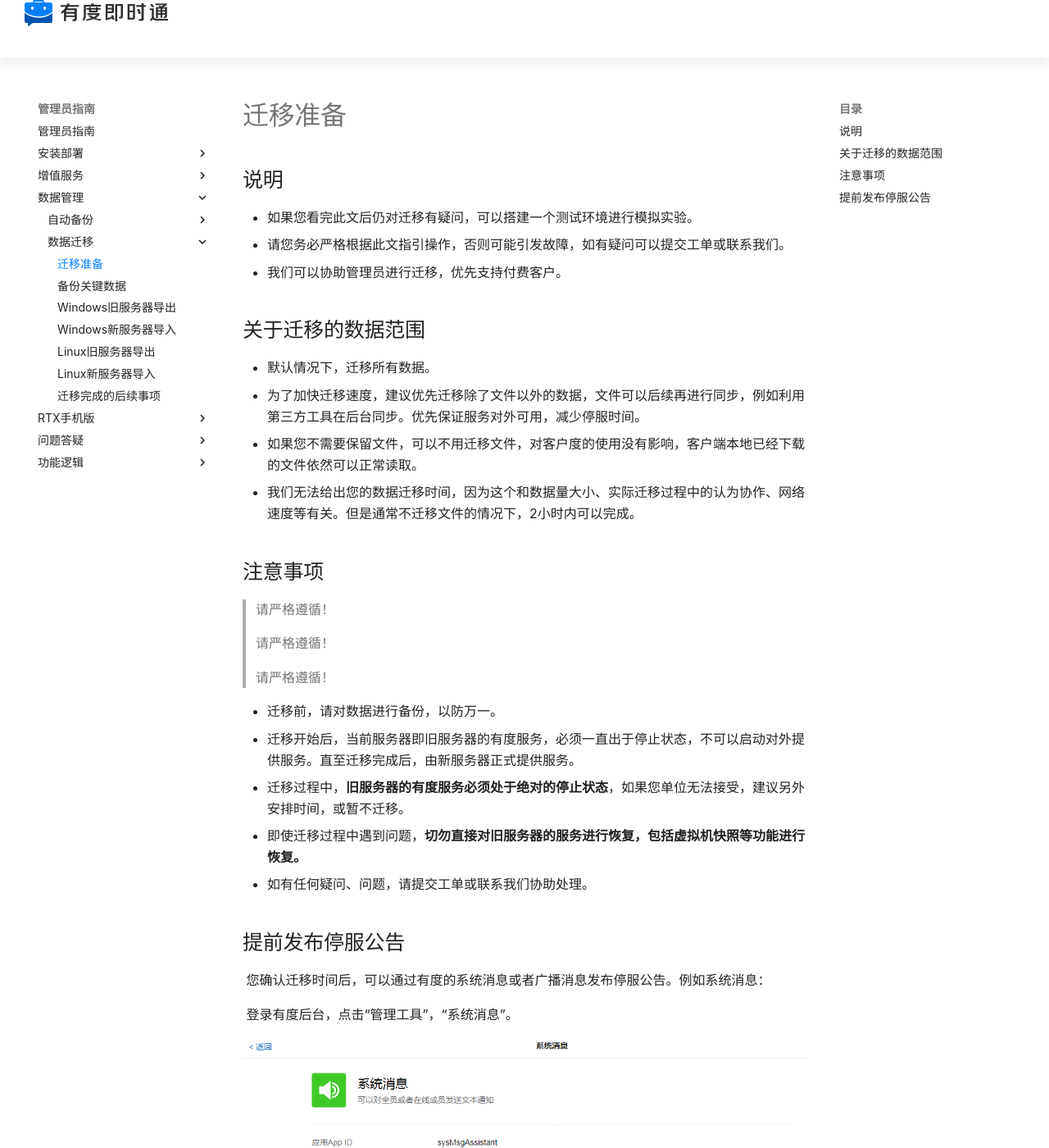
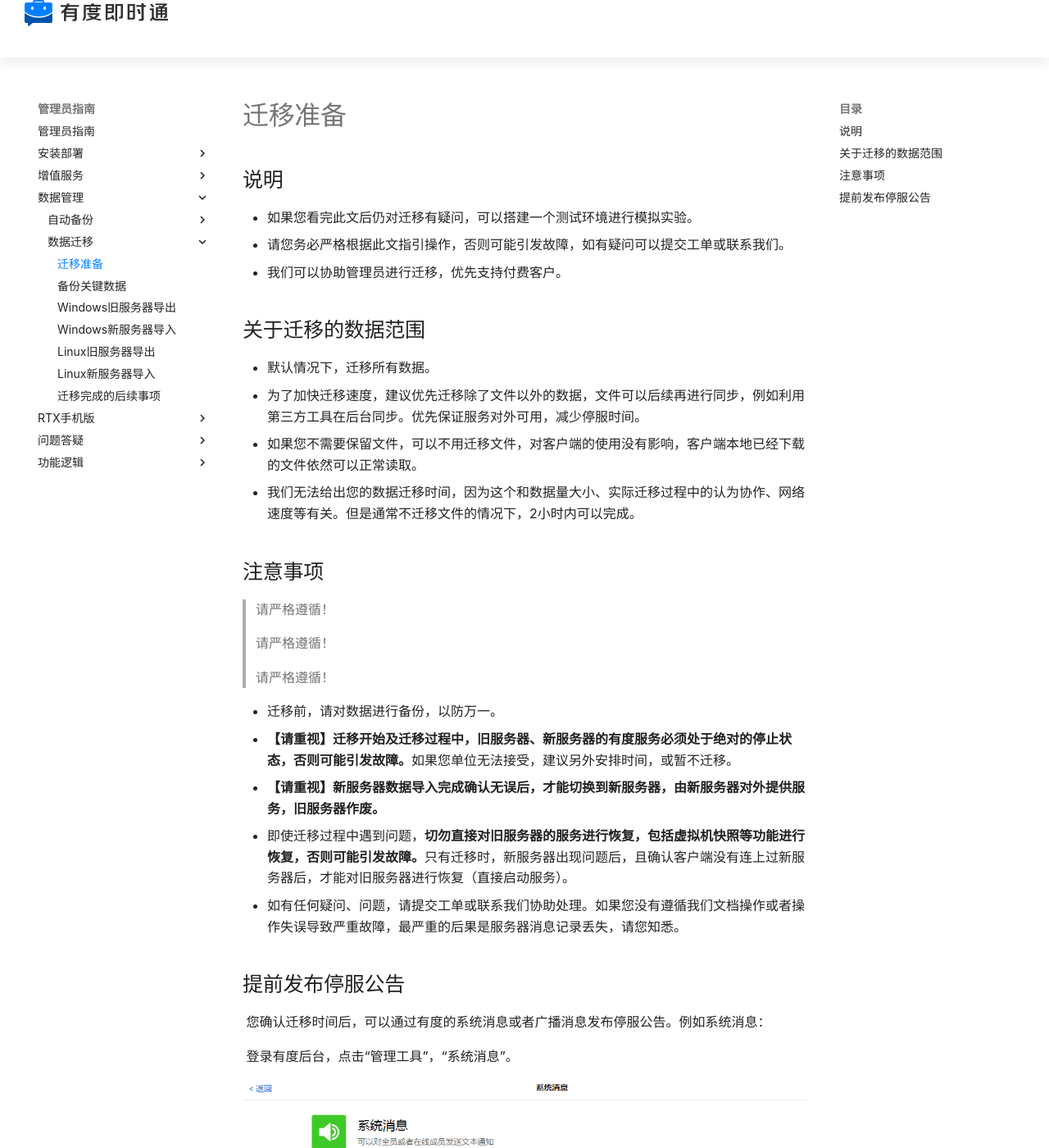
Before and after one commit to youduim/youdu-doc, an MkDocs documentation site: the page built from docs/admin/f01_00004.md, in a window 1280 px wide and 1400 px high. Shown: the whole window at 82% size. Built offline with MkDocs 1.6.1 and Material for MkDocs 9.7.7, drawn with Linux system fonts in a browser that asks for light colours; comment, search, counter and statistics services are not loaded.

Commit message:
修改部分文字

```diff
--- a/docs/admin/f01_00004.md
+++ b/docs/admin/f01_00004.md
@@ -14,7 +14,7 @@ keywords: 有度服务端，服务器迁移，服务端迁移，Windows，Linux,
 
 - 默认情况下，迁移所有数据。
 - 为了加快迁移速度，建议优先迁移除了文件以外的数据，文件可以后续再进行同步，例如利用第三方工具在后台同步。优先保证服务对外可用，减少停服时间。
-- 如果您不需要保留文件，可以不用迁移文件，对客户度的使用没有影响，客户端本地已经下载的文件依然可以正常读取。
+- 如果您不需要保留文件，可以不用迁移文件，对客户端的使用没有影响，客户端本地已经下载的文件依然可以正常读取。
 - 我们无法给出您的数据迁移时间，因为这个和数据量大小、实际迁移过程中的认为协作、网络速度等有关。但是通常不迁移文件的情况下，2小时内可以完成。
 
 ## 注意事项
@@ -26,10 +26,10 @@ keywords: 有度服务端，服务器迁移，服务端迁移，Windows，Linux,
 > 请严格遵循！
 
 - 迁移前，请对数据进行备份，以防万一。
-- 迁移开始后，当前服务器即旧服务器的有度服务，必须一直出于停止状态，不可以启动对外提供服务。直至迁移完成后，由新服务器正式提供服务。
-- 迁移过程中，**旧服务器的有度服务必须处于绝对的停止状态**，如果您单位无法接受，建议另外安排时间，或暂不迁移。
-- 即使迁移过程中遇到问题，**切勿直接对旧服务器的服务进行恢复，包括虚拟机快照等功能进行恢复。**
-- 如有任何疑问、问题，请提交工单或联系我们协助处理。
+- **【请重视】迁移开始及迁移过程中，旧服务器、新服务器的有度服务必须处于绝对的停止状态，否则可能引发故障。**如果您单位无法接受，建议另外安排时间，或暂不迁移。
+- **【请重视】新服务器数据导入完成确认无误后，才能切换到新服务器，由新服务器对外提供服务，旧服务器作废。**
+- 即使迁移过程中遇到问题，**切勿直接对旧服务器的服务进行恢复，包括虚拟机快照等功能进行恢复，否则可能引发故障。**只有迁移时，新服务器出现问题后，且确认客户端没有连上过新服务器后，才能对旧服务器进行恢复（直接启动服务）。
+- 如有任何疑问、问题，请提交工单或联系我们协助处理。如果您没有遵循我们文档操作或者操作失误导致严重故障，最严重的后果是服务器消息记录丢失，请您知悉。
 
 ## 提前发布停服公告
 
```
Also changed, not shown: docs/admin/a01_00001.md (+5 -5 lines), docs/admin/a01_00002.md (+1 -1 lines), docs/admin/f01_00007.md (+1 -1 lines).
